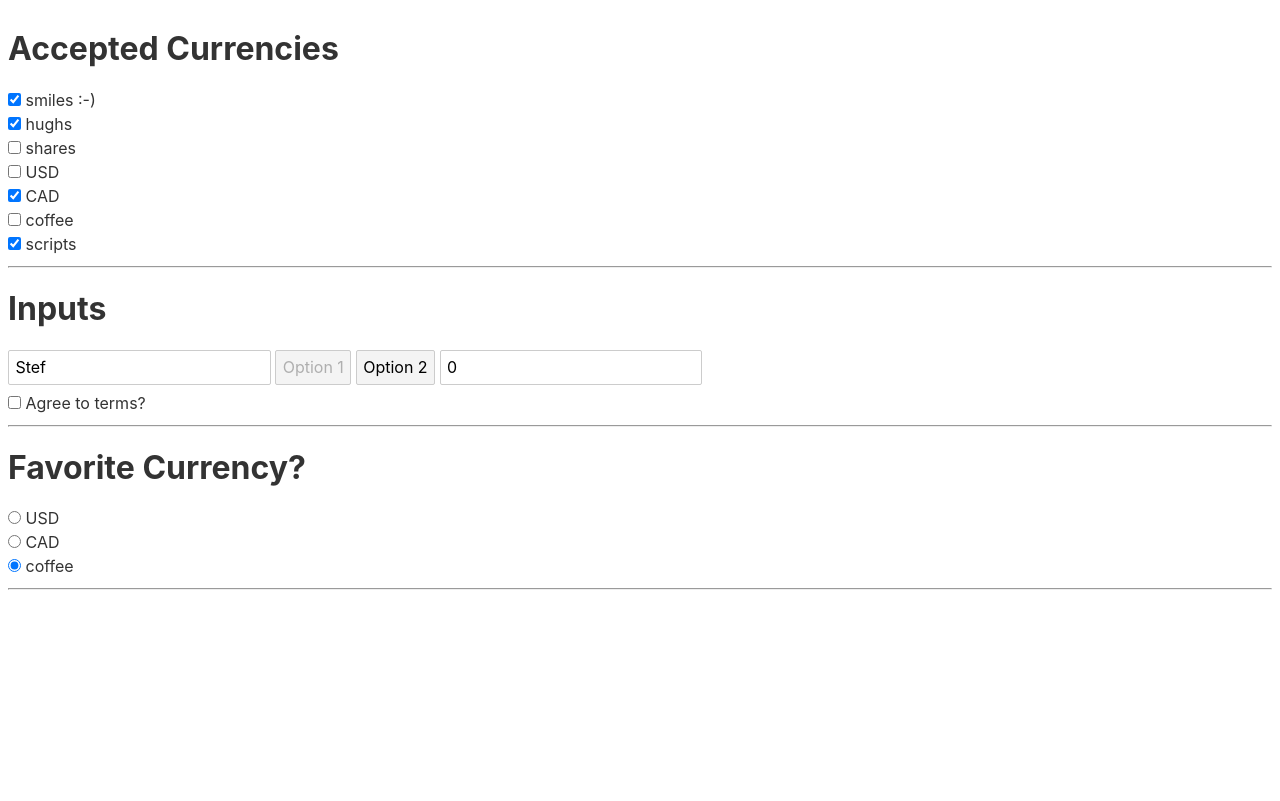
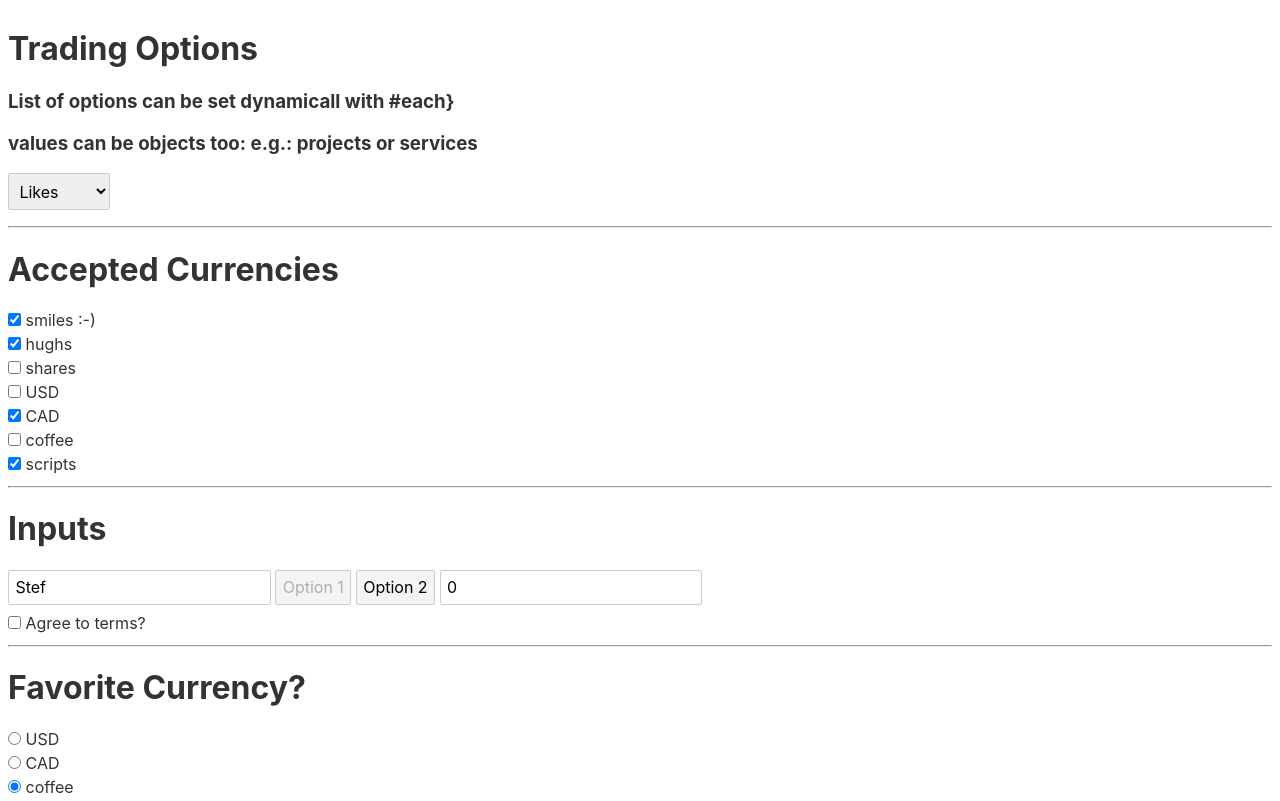
Before and after one commit to W3AI/max-svelte-forms, a Svelte app: page / in a window 1280 px wide. Built offline with nearby package versions, Linux system fonts and the light colour scheme.

Commit message:
example binding to <select> Dropdown

```diff
--- a/src/App.svelte
+++ b/src/App.svelte
@@ -8,6 +8,7 @@
   let agreed;
   let favCurrency = "Tims";
   let acceptedCurrencies = ["JS","Smiles","Hughs", "CAD"];
+  let singleFavCurrency = 'likes';
 
   $: console.log(val);
   $: console.log(selectedOption);
@@ -15,12 +16,23 @@
   $: console.log(agreed);
   $: console.log(favCurrency);
   $: console.log(acceptedCurrencies);
+  $: console.log(singleFavCurrency);
 
   function setValue(event) {
     val = event.target.value;
   }
 </script>
 
+<h1>Trading Options</h1>
+<h3>List of options can be set dynamicall with #each}</h3>
+<h3>values can be objects too: e.g.: projects or services</h3>
+<select bind:value={singleFavCurrency}>
+    <option value="citations">Citations</option>
+    <option value="likes">Likes</option>
+    <option value="beers">Beers</option>
+    <option value="bitcoins">Bitcoins</option>
+</select>
+<hr />
 <h1>Accepted Currencies</h1>
 <label>
   <input
@@ -108,5 +120,3 @@
   <input type="radio" name="currency" value="Tims" bind:group={favCurrency} />
   coffee
 </label>
-
-<hr />
```
